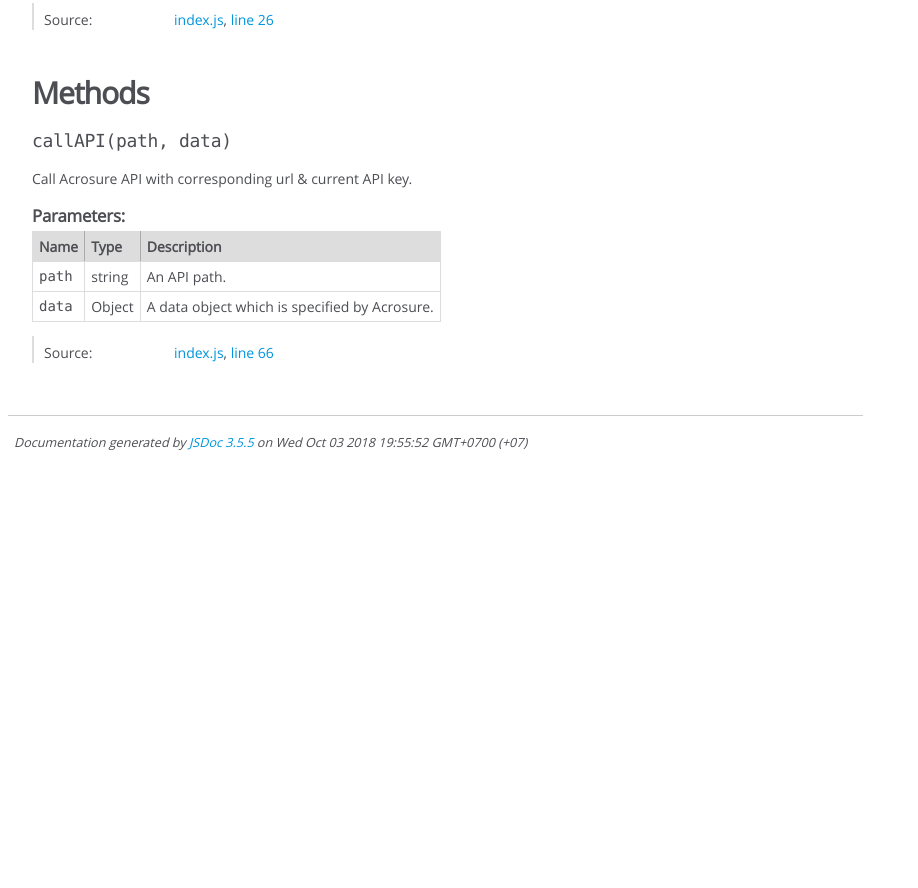
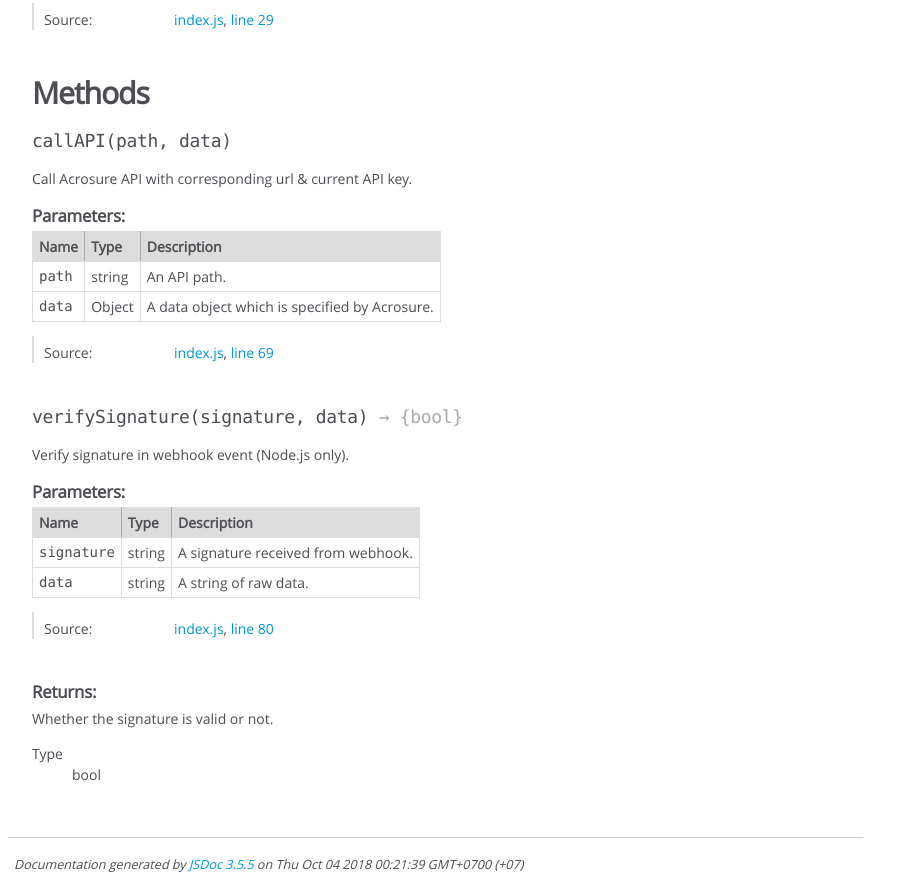
Before and after one commit to Acrosure/acrosure-js-client-sdk, a website built with webpack: page docs/AcrosureClient.html in a window 1280 px wide. Shown: the part 1759-2647 px from the top of the page, without its empty margins (0-918 px from the left). Before the commit the page ends 2226 px from the top, so only its background shows below. Built offline with nearby package versions, Linux system fonts and the light colour scheme.

Commit message:
add verify webhook signature

```diff
--- a/docs/AcrosureClient.html
+++ b/docs/AcrosureClient.html
@@ -271,7 +271,7 @@
 
     <dt class="tag-source">Source:</dt>
     <dd class="tag-source"><ul class="dummy"><li>
-        <a href="index.js.html">index.js</a>, <a href="index.js.html#line12">line 12</a>
+        <a href="index.js.html">index.js</a>, <a href="index.js.html#line15">line 15</a>
     </li></ul></dd>
 
 
@@ -373,7 +373,7 @@
 
     <dt class="tag-source">Source:</dt>
     <dd class="tag-source"><ul class="dummy"><li>
-        <a href="index.js.html">index.js</a>, <a href="index.js.html#line32">line 32</a>
+        <a href="index.js.html">index.js</a>, <a href="index.js.html#line35">line 35</a>
     </li></ul></dd>
 
 
@@ -445,7 +445,7 @@
 
     <dt class="tag-source">Source:</dt>
     <dd class="tag-source"><ul class="dummy"><li>
-        <a href="index.js.html">index.js</a>, <a href="index.js.html#line55">line 55</a>
+        <a href="index.js.html">index.js</a>, <a href="index.js.html#line58">line 58</a>
     </li></ul></dd>
 
 
@@ -517,7 +517,7 @@
 
     <dt class="tag-source">Source:</dt>
     <dd class="tag-source"><ul class="dummy"><li>
-        <a href="index.js.html">index.js</a>, <a href="index.js.html#line48">line 48</a>
+        <a href="index.js.html">index.js</a>, <a href="index.js.html#line51">line 51</a>
     </li></ul></dd>
 
 
@@ -589,7 +589,7 @@
 
     <dt class="tag-source">Source:</dt>
     <dd class="tag-source"><ul class="dummy"><li>
-        <a href="index.js.html">index.js</a>, <a href="index.js.html#line40">line 40</a>
+        <a href="index.js.html">index.js</a>, <a href="index.js.html#line43">line 43</a>
     </li></ul></dd>
 
 
@@ -661,7 +661,7 @@
 
     <dt class="tag-source">Source:</dt>
     <dd class="tag-source"><ul class="dummy"><li>
-        <a href="index.js.html">index.js</a>, <a href="index.js.html#line26">line 26</a>
+        <a href="index.js.html">index.js</a>, <a href="index.js.html#line29">line 29</a>
     </li></ul></dd>
 
 
@@ -813,7 +813,7 @@
 
     <dt class="tag-source">Source:</dt>
     <dd class="tag-source"><ul class="dummy"><li>
-        <a href="index.js.html">index.js</a>, <a href="index.js.html#line66">line 66</a>
+        <a href="index.js.html">index.js</a>, <a href="index.js.html#line69">line 69</a>
     </li></ul></dd>
 
 
@@ -847,6 +847,186 @@
 
 
 
+    <h4 class="name" id="verifySignature"><span class="type-signature"></span>verifySignature<span class="signature">(signature, data)</span><span class="type-signature"> &rarr; {bool}</span></h4>
+
+
+
+
+
+
+<div class="description">
+    Verify signature in webhook event (Node.js only).
+</div>
+
+
+
+
+
+
+
+
+
+    <h5>Parameters:</h5>
+
+
+<table class="params">
+    <thead>
+    <tr>
+
+        <th>Name</th>
+
+
+        <th>Type</th>
+
+
+
+
+
+        <th class="last">Description</th>
+    </tr>
+    </thead>
+
+    <tbody>
+
+
+        <tr>
+
+                <td class="name"><code>signature</code></td>
+
+
+            <td class="type">
+
+
+<span class="param-type">string</span>
+
+
+
+            </td>
+
+
+
+
+
+            <td class="description last">A signature received from webhook.</td>
+        </tr>
+
+
+
+        <tr>
+
+                <td class="name"><code>data</code></td>
+
+
+            <td class="type">
+
+
+<span class="param-type">string</span>
+
+
+
+            </td>
+
+
+
+
+
+            <td class="description last">A string of raw data.</td>
+        </tr>
+
+
+    </tbody>
+</table>
+
+
+
+
+
+
+<dl class="details">
+
+
+
+
+
+
+
+
+
+
+
+
+
+
+
+
+
+
+
+
+
+
+
+
+
+
+    <dt class="tag-source">Source:</dt>
+    <dd class="tag-source"><ul class="dummy"><li>
+        <a href="index.js.html">index.js</a>, <a href="index.js.html#line80">line 80</a>
+    </li></ul></dd>
+
+
+
+
+
+
+
+</dl>
+
+
+
+
+
+
+
+
+
+
+
+
+
+<h5>Returns:</h5>
+
+
+<div class="param-desc">
+    Whether the signature is valid or not.
+</div>
+
+
+
+<dl>
+    <dt>
+        Type
+    </dt>
+    <dd>
+
+<span class="param-type">bool</span>
+
+
+    </dd>
+</dl>
+
+
+
+
+
+
+
+
+
+
+
+
+
 </article>
 
 </section>
@@ -863,7 +1043,7 @@
 <br class="clear">
 
 <footer>
-    Documentation generated by <a href="https://github.com/jsdoc3/jsdoc">JSDoc 3.5.5</a> on Wed Oct 03 2018 19:55:52 GMT+0700 (+07)
+    Documentation generated by <a href="https://github.com/jsdoc3/jsdoc">JSDoc 3.5.5</a> on Thu Oct 04 2018 00:21:39 GMT+0700 (+07)
 </footer>
 
 <script> prettyPrint(); </script>
--- a/package.json
+++ b/package.json
@@ -36,6 +36,7 @@
     "webpack-cli": "^3.1.2"
   },
   "dependencies": {
+    "js-sha256": "^0.9.0",
     "whatwg-fetch": "^3.0.0"
   },
   "keywords": [
--- /dev/null
+++ b/src/common/helpers.js
@@ -0,0 +1,7 @@
+export const isBrowser = () => {
+  return window && window.document
+}
+
+export const isNode = () => {
+  return process && process.versions && process.versions.node
+}
--- a/src/index.js
+++ b/src/index.js
@@ -1,9 +1,12 @@
+import { sha256 } from 'js-sha256'
+
 import ApplicationManager from './ApplicationManager'
 import ProductManager from './ProductManager'
 import PolicyManager from './PolicyManager'
 import DataManager from './DataManager'
 
 import api from './common/api'
+import { isNode } from './common/helpers'
 
 /**
  * @classdesc Represents an Acrosure API client.
@@ -66,6 +69,21 @@ class AcrosureClient {
   callAPI(path, data) {
     return api(path, data, this.token)
   }
+
+  /**
+   * @function
+   * @description Verify signature in webhook event (Node.js only).
+   * @param {string} signature - A signature received from webhook.
+   * @param {string} data - A string of raw data.
+   * @returns {bool} Whether the signature is valid or not.
+   */
+  verifySignature(signature, data) {
+    if (!isNode()) {
+      throw new Error('Only available on Node.js enviroment')
+    }
+    const expected = sha256.hmac(this.token, data)
+    return signature === expected
+  }
 }
 
 export default AcrosureClient
```
Also changed, not shown: docs/ApplicationManager.html (+1 -1 lines), docs/ApplicationManager.js.html (+1 -1 lines), docs/DataManager.html (+1 -1 lines), docs/DataManager.js.html (+1 -1 lines), docs/PolicyManager.html (+1 -1 lines), docs/PolicyManager.js.html (+1 -1 lines), docs/ProductManager.html (+1 -1 lines), docs/ProductManager.js.html (+1 -1 lines), docs/index.html (+1 -1 lines), docs/index.js.html (+20 -2 lines), tests/client.test.js (added, +16 -0 lines), 1 other file.
